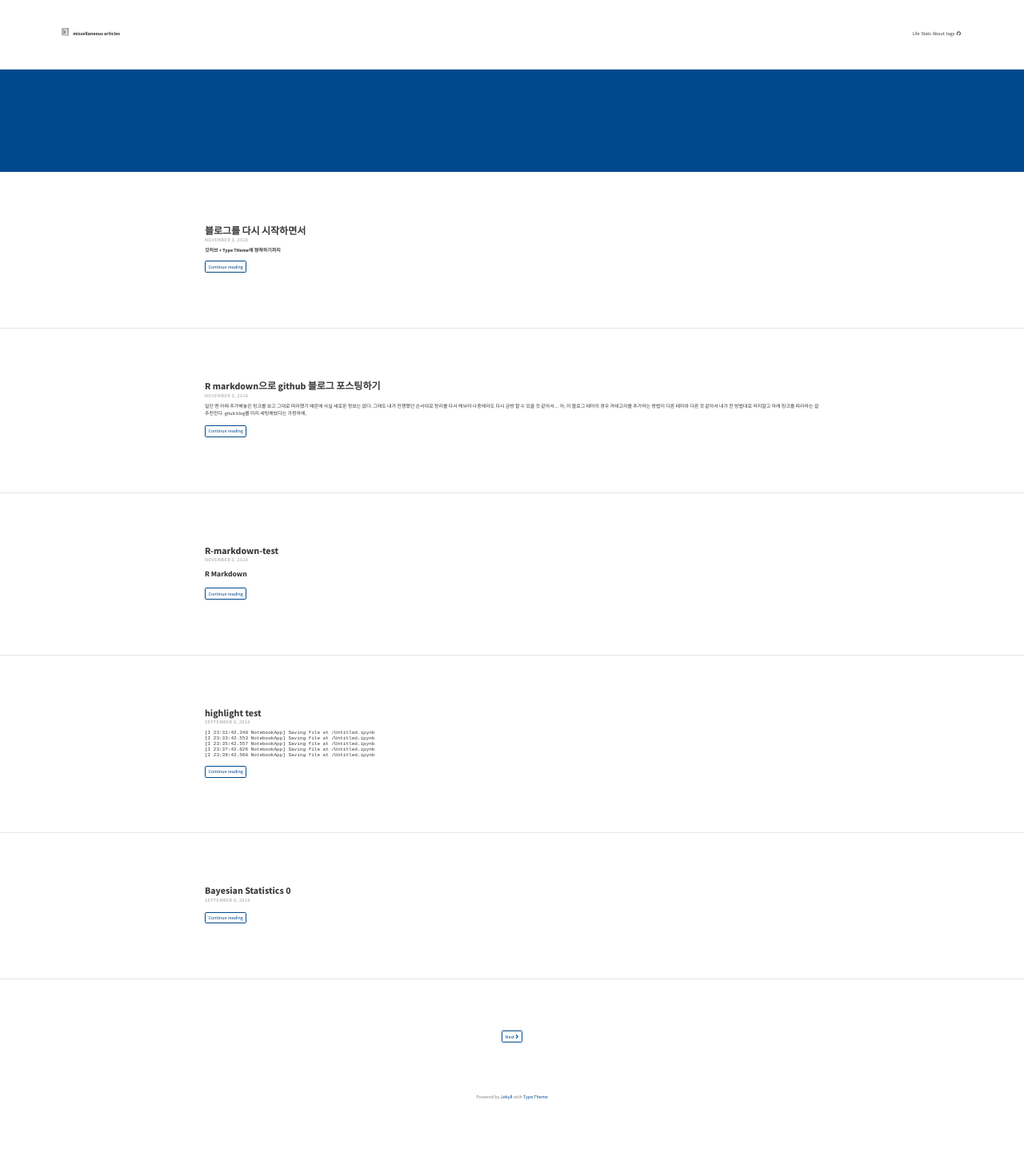
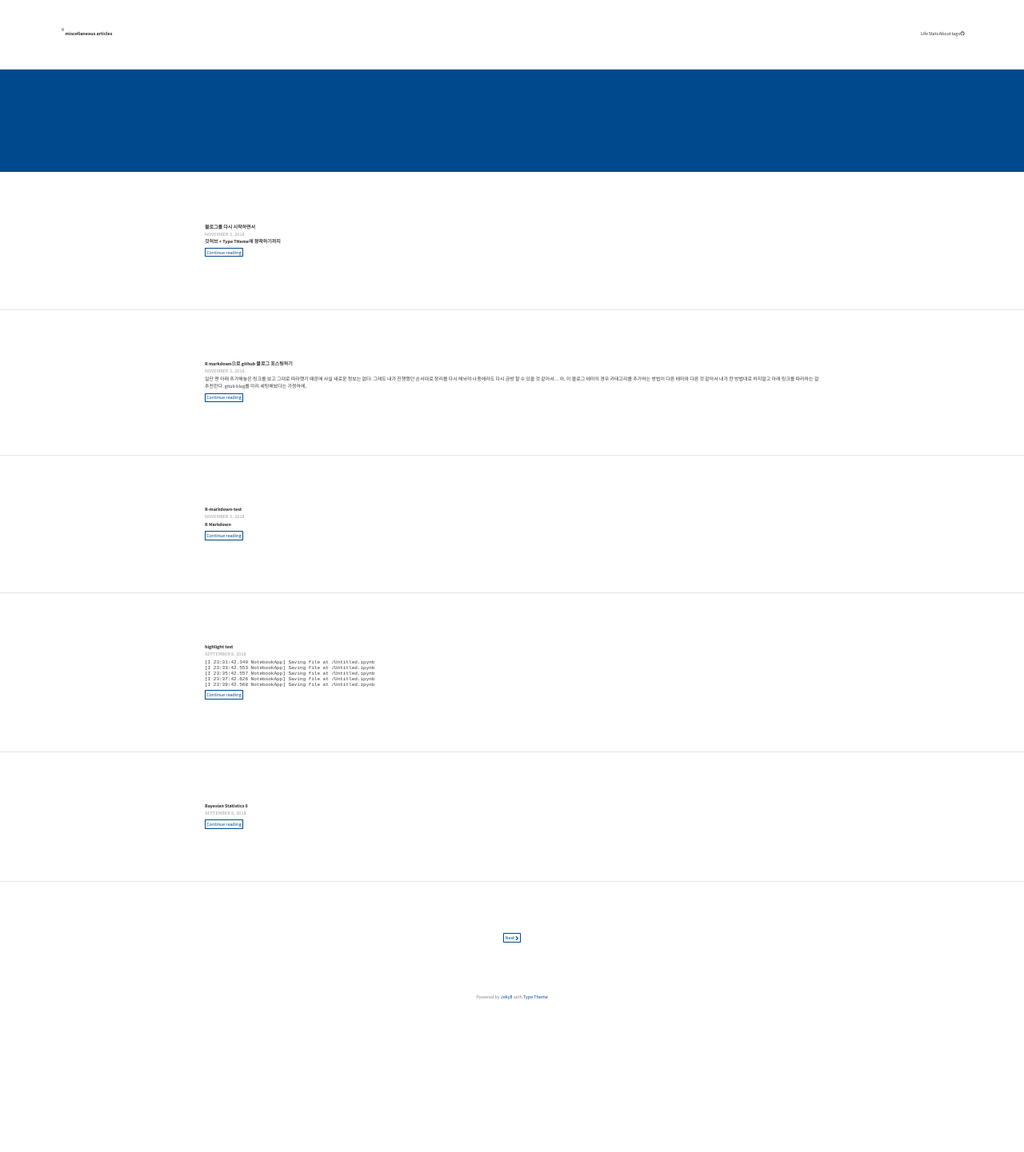
Before and after one commit to DasomKang/dasomkang.github.io, a Jekyll site: the page built from index.html, in a window 1280 px wide. Shown: the whole page at 80% size. Built offline with Jekyll 4.4.1, drawn with Linux system fonts in a browser that asks for light colours; the list of posts is cut into pages by our own code; after the commit the page ends 1316 px from its top, so only the background shows below that.

```diff
--- a/_sass/base/_variables.scss
+++ b/_sass/base/_variables.scss
@@ -1,7 +1,7 @@
 // Typography
 $font-family-main: 'Source Sans Pro', Helvetica, Arial, sans-serif;
 $font-family-headings: 'Source Sans Pro', Helvetica, Arial, sans-serif;
-$font-size: 0.3em;
+$font-size: 0.1em;
 
 // Padding
 $padding-large: 20%;
```
